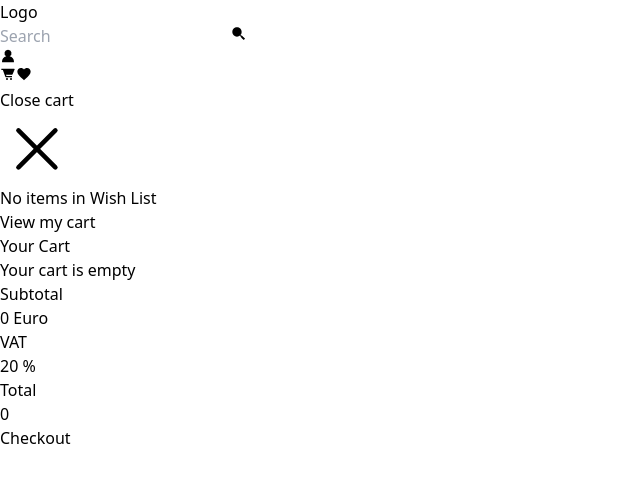
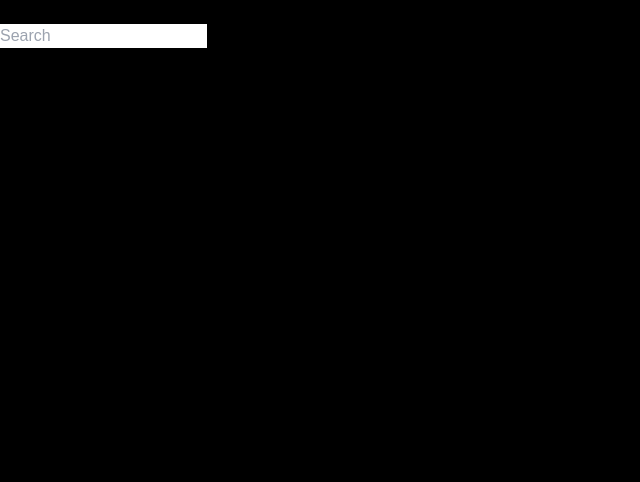
Before and after one commit to moses-ka/Ecommerce, a React (Vite) app: page /cart in a window 1280 px wide. Shown: the top 482 px of the page, without its empty margins (0-640 px from the left). Built offline with nearby package versions, Linux system fonts and the light colour scheme.

Commit message:
more style fixes

```diff
--- a/src/App.tsx
+++ b/src/App.tsx
@@ -8,7 +8,7 @@ function App() {
 
 
   return (
-    <>
+    < >
 
     <SideBar/>
 
--- a/src/components/Product.tsx
+++ b/src/components/Product.tsx
@@ -21,11 +21,11 @@ export default function Product(props: productType) {
     <>
       <div
         className="w-full max-w-md bg-white border border-gray-200 rounded shadow
-       dark:bg-gray-800 dark:border-gray-700 "
+       dark:bg-gray-900 dark:border-gray-200 "
       >
         <Link to={`/product/${id}`}>
           <img
-            className=" rounded-t-lg w-full shadow-md border border-black"
+            className=" rounded-t-lg w-full shadow-md "
             src={imgUrl}
             alt="product img"
           />
--- a/src/components/SearchResults.tsx
+++ b/src/components/SearchResults.tsx
@@ -22,10 +22,10 @@ export default function SearchResults(props: {
     <>
       <div
         ref={ref}
-        className=" absolute hidden top-[4rem]   w-full"
+        className=" absolute hidden top-[4rem] text-gray-900 dark:text-gray-200   w-full"
       >
         <div
-          className="absolute end-0 z-10 mt-2 w-full divide-y divide-gray-100 rounded-md border border-gray-100 bg-white shadow-lg"
+          className="absolute end-0 z-10 mt-2 w-full divide-y divide-gray-100 rounded-md border border-gray-100 bg-black shadow-lg"
           role="menu"
         >
           <div className="p-2">
@@ -37,11 +37,15 @@ export default function SearchResults(props: {
                     onClick={() => {
                       Navigate(`/product/${item?.id}`);
                     }}
-                    className="block w-full rounded-lg px-4 py-2 text-sm text-gray-500 hover:bg-gray-50 hover:text-gray-700"
+                    className="block w-full rounded-lg px-4 py-2 text-sm hover:bg-gray-50 hover:text-gray-700"
                     role="menuitem"
                   >
                     <div className="flex justify-between items-center">
-                    <span>{item.title}</span> <span className="text-gray-400">{item.price} Euro</span>
+                    <img
+                        src={"http://127.0.0.1:8000/" + item.img}
+                        alt={"Image + " + item.title}
+                        className="w-10 rounded object-cover"
+                      />                    <span>{item.title}</span> <span className="">{item.price} Euro</span>
                     </div>
 
                   </button>
--- a/src/components/SideBar.tsx
+++ b/src/components/SideBar.tsx
@@ -49,7 +49,7 @@ export default function SideBar() {
   }, [searchValue]);
   return (
     <>
-      <nav className="fixed top-0 z-50 w-full bg-white border-b   border-gray-200 dark:bg-gray-800 dark:border-gray-700">
+      <nav className="fixed top-0 z-50 w-full bg-white border-b   border-gray-200 dark:bg-gray-900 dark:border-gray-700">
       <SearchResults results={results} searchBar={isSearchOpen} />
         <div className="px-3 py-3 lg:px-5 lg:pl-3 h-24 flex flex-col  justify-center">
           <div className="flex items-center justify-between">
--- a/src/components/cart.tsx
+++ b/src/components/cart.tsx
@@ -39,18 +39,18 @@ const handleMinus = (id:number) => {
         <div className="mx-auto max-w-screen-xl px-4 py-8 sm:px-6 sm:py-12 lg:px-8">
           <div className="mx-auto max-w-3xl">
             <header className="text-center">
-              <h1 className="text-xl font-bold text-gray-900 sm:text-3xl">
+              <h1 className="text-xl font-bold text-gray-900 dark:text-gray-200 sm:text-3xl">
                 Your Cart
               </h1>
             </header>
             <ul className="space-y-4">
               {cart?.length === 0 && (
-                <p className="mt-8 text-center text-gray-600">
+                <p className="mt-8 text-center text-gray-900 dark:text-gray-200">
                   Your cart is empty
                 </p>
               )}
 
-              <div className="mt-8">
+              <div className="mt-8  text-gray-900 dark:text-gray-200">
                 {cart && cart?.map((item: productInCartType) => {
                     return (
                       <div key={item.id}>
@@ -62,19 +62,19 @@ const handleMinus = (id:number) => {
                           />
 
                           <div>
-                            <h3 className="text-sm text-gray-900">
+                            <h3 className="text-sm">
                               {item.title}
                             </h3>
 
-                            <dl className="mt-0.5 space-y-px text-[10px] text-gray-600">
+                            <dl className="mt-0.5 space-y-px text-[10px]">
                               <div>
-                                <dt className="inline">Size:</dt>
-                                <dd className="inline">XXS</dd>
+
+                                <span className="inline">{item.description}</span>
                               </div>
 
                               <div>
-                                <dt className="inline">Color:</dt>
-                                <dd className="inline">White</dd>
+                                <span className="inline">{item.price} €</span>
+
                               </div>
                             </dl>
                           </div>
@@ -87,7 +87,7 @@ const handleMinus = (id:number) => {
                               <span
 
 
-                                className="text-gray-900 font-medium text-sm"
+                                className=" font-medium text-sm"
                               >
                                 {item.quantity}
 
@@ -97,7 +97,7 @@ const handleMinus = (id:number) => {
                               onClick={() => {
                                 handleRemoveItem(item.id);
                               }}
-                              className="text-gray-600 transition hover:text-red-600"
+                              className=" transition hover:text-red-600"
                             >
                               <span className="sr-only">Remove item</span>
 
@@ -126,10 +126,10 @@ const handleMinus = (id:number) => {
 
             <div className="mt-8 flex justify-end border-t border-gray-100 pt-8">
               <div className="w-screen max-w-lg space-y-4">
-                <dl className="space-y-0.5 text-sm text-gray-700">
+                <dl className="space-y-0.5 text-sm text-gray-900 dark:text-gray-200">
                   <div className="flex justify-between">
                     <dt>Subtotal</dt>
-                    <dd>{subtotal} Euro</dd>
+                    <dd>{subtotal} €</dd>
                   </div>
 
                   <div className="flex justify-between">
@@ -144,7 +144,7 @@ const handleMinus = (id:number) => {
 
                   <div className="flex justify-between !text-base font-medium">
                     <dt>Total</dt>
-                    <dd>{total}</dd>
+                    <dd>{total} €</dd>
                   </div>
                 </dl>
 
--- a/src/index.css
+++ b/src/index.css
@@ -1,3 +1,7 @@
 @tailwind base;
 @tailwind components;
 @tailwind utilities;
+body {
+  font-family: 'Nunito', sans-serif;
+  background-color: black;
+}
--- a/src/main.tsx
+++ b/src/main.tsx
@@ -21,7 +21,6 @@ root.render(
     <Router>
       <Routes>
        <Route path="/" element={<App />} />
-
        <Route path="/login" element={<Login/>} />
        <Route path='/signup' element={<SignUp/>} />
        <Route path='product/:id' element={<Product/>} />
```
